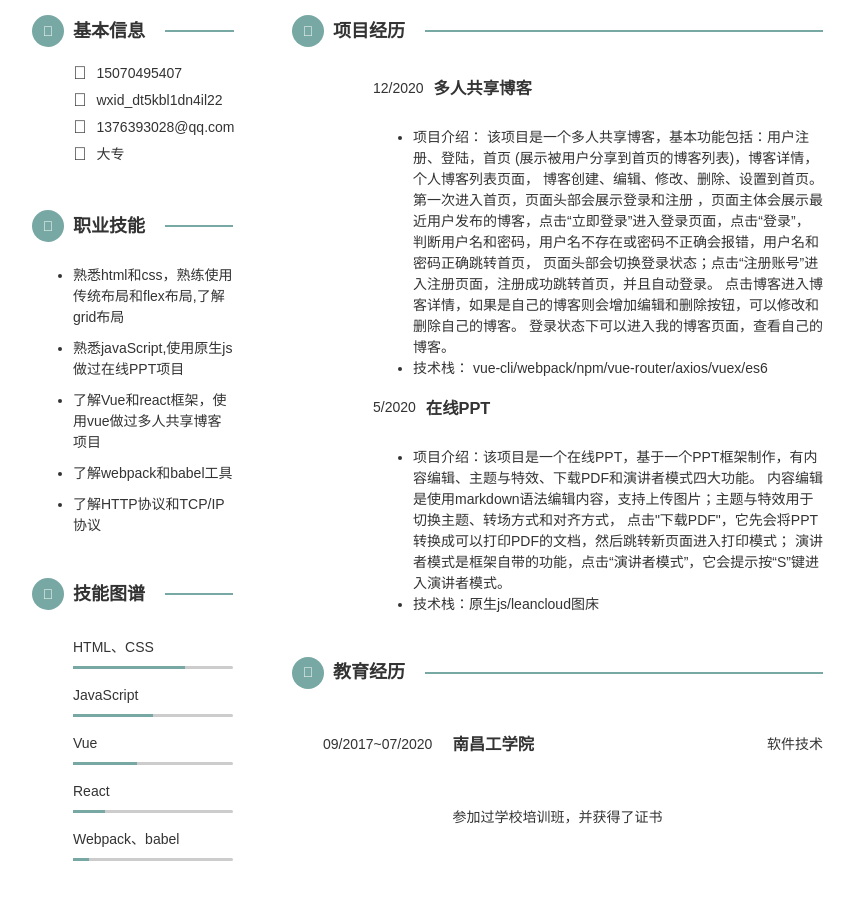
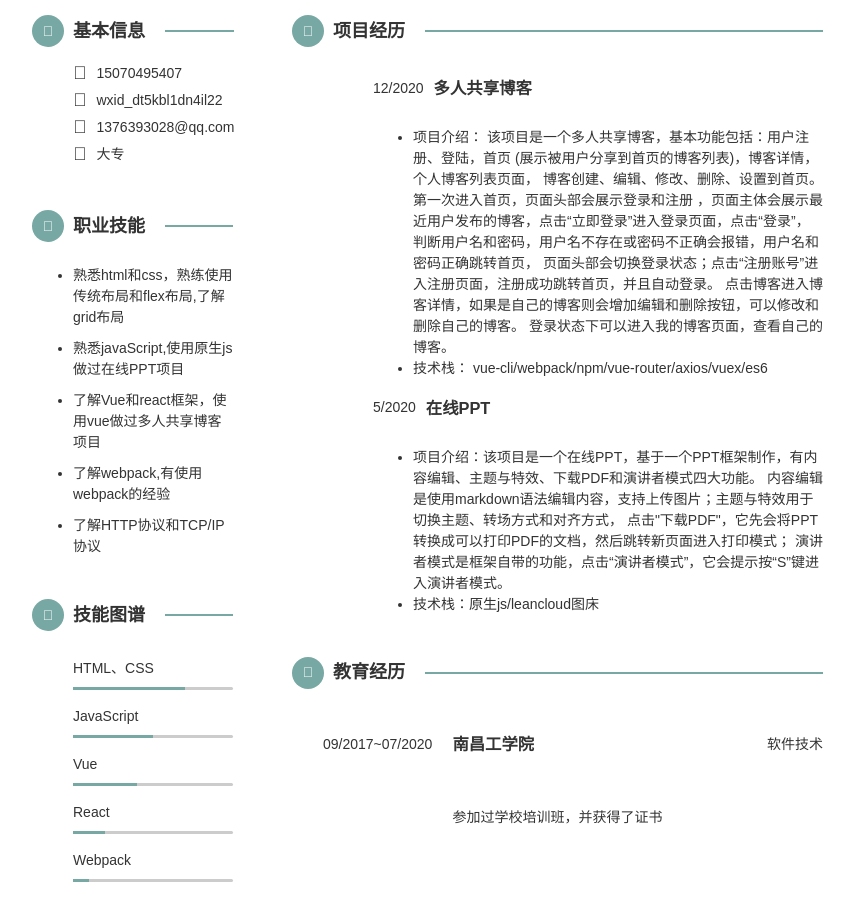
Before and after one commit to 1376393028/cv1, a plain HTML site: page index.html in a window 1280 px wide. Shown: the part 219-1131 px from the top of the page, without its empty margins (217-1071 px from the left). Before the commit the page ends 1110 px from the top, so only its background shows below. Drawn offline with Linux system fonts and the light colour scheme; a small style sheet from the web is missing.

Commit message:
Update index.html

```diff
--- a/index.html
+++ b/index.html
@@ -34,7 +34,7 @@
                     <li>熟悉html和css，熟练使用传统布局和flex布局,了解grid布局</li>
                     <li>熟悉javaScript,使用原生js做过在线PPT项目</li>
                     <li>了解Vue和react框架，使用vue做过多人共享博客项目</li>
-                    <li>了解webpack和babel工具</li>
+                    <li>了解webpack,有使用webpack的经验</li>
                     <li>了解HTTP协议和TCP/IP协议</li>
                 </ul>
             </section>
@@ -50,7 +50,7 @@
                   <dd><span class="bar" style="width: 40%"></span></dd>
                   <dt>React</dt>
                   <dd><span class="bar" style="width: 20%"></span></dd>
-                  <dt>Webpack、babel</dt>
+                  <dt>Webpack</dt>
                   <dd><span class="bar" style="width: 10%"></span></dd>
                 </dl>
               </section>
```
